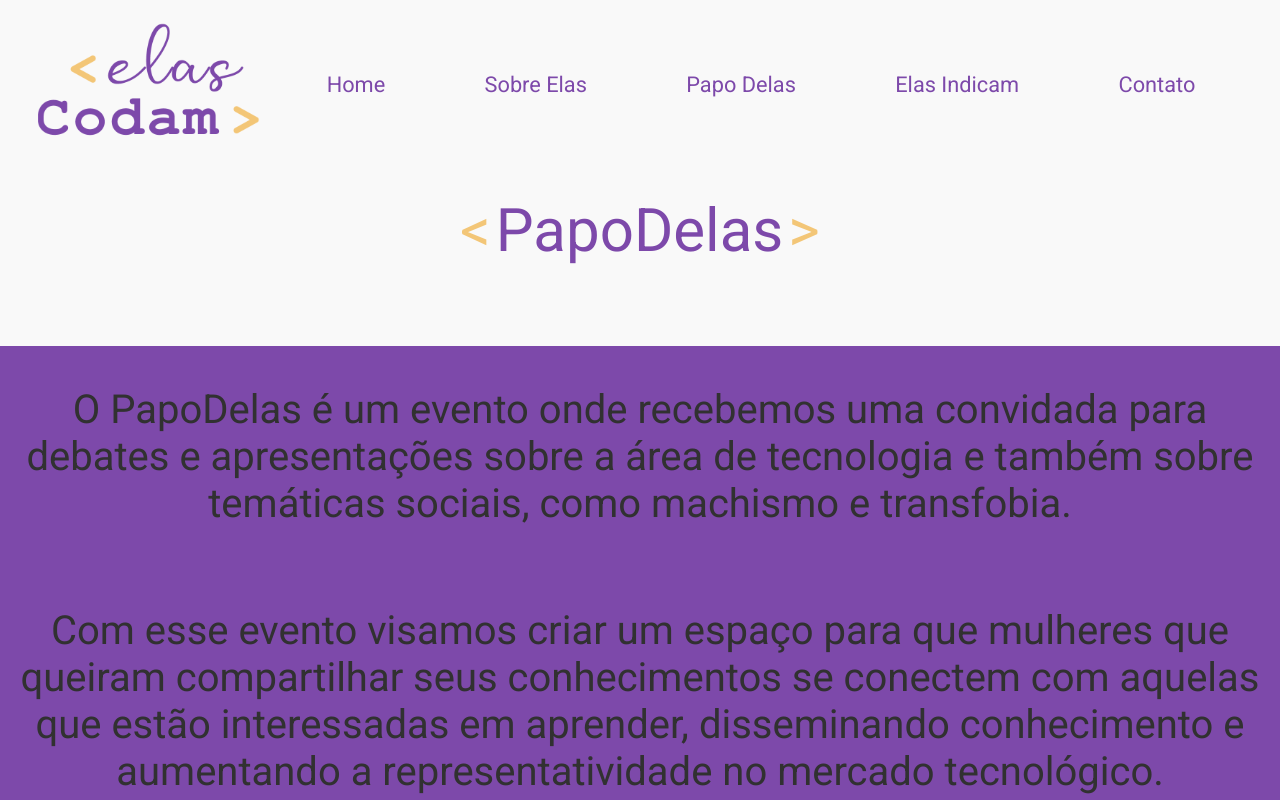
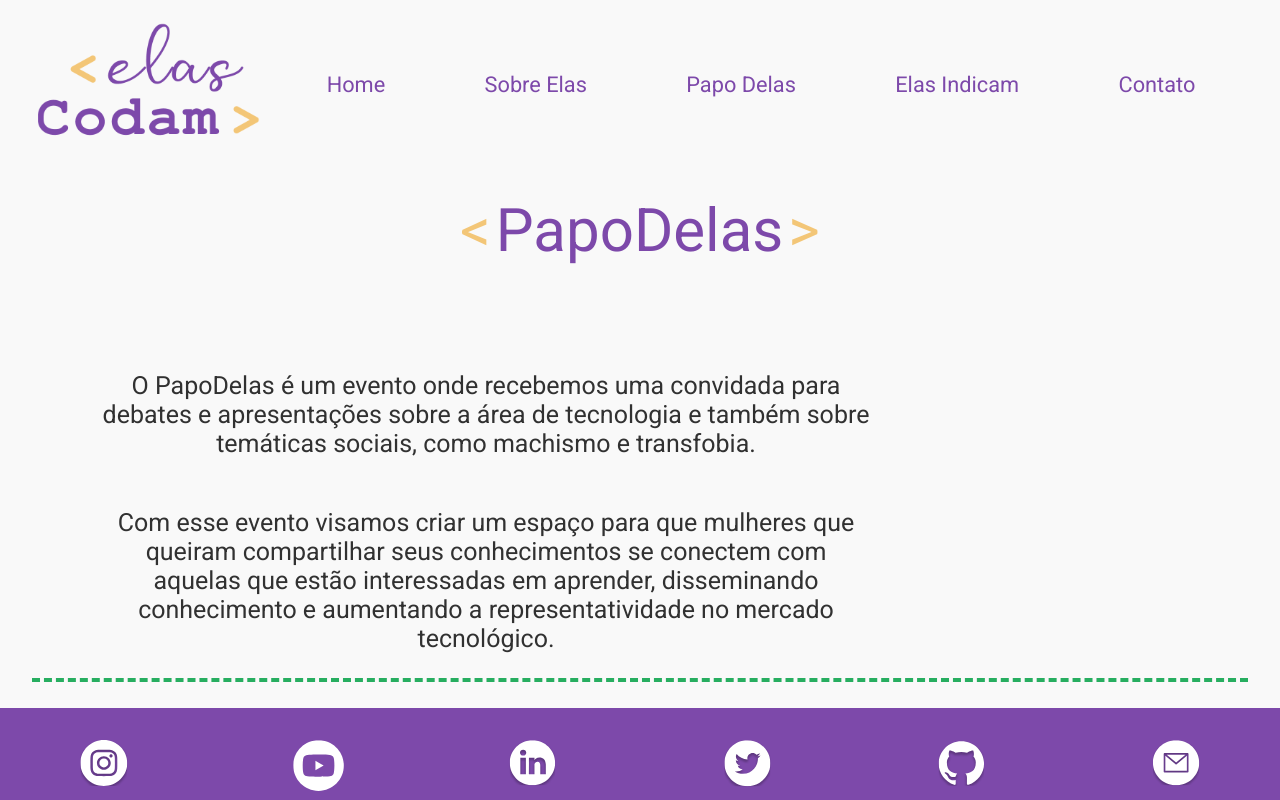
Before and after one commit to elascodam/elas-codam, a React (Create React App) app: page /papo-delas in a window 1280 px wide. Shown: the top 800 px of the page. Built offline with nearby package versions, Linux system fonts and the light colour scheme.

Commit message:
Padroniza o estilo de acordo com a Home

```diff
--- /dev/null
+++ b/src/componets/IntroPapoDelas/IntroPapoDelas.jsx
@@ -0,0 +1,20 @@
+import React from 'react';
+import { PapoDelasText } from '../../Constants';
+import {
+  IntroContainer,
+  TextContainer,
+  Paragraph
+} from './styles';
+
+const IntroPapoDelas = () => {
+  return (
+    <IntroContainer>
+      <TextContainer>
+        <Paragraph fontSize="25px">{PapoDelasText.Paragraph1}</Paragraph>
+        <Paragraph fontSize="25px">{PapoDelasText.Paragraph2}</Paragraph>
+      </TextContainer>
+    </IntroContainer>
+  )
+}
+
+export default IntroPapoDelas;
--- /dev/null
+++ b/src/componets/IntroPapoDelas/styles.js
@@ -0,0 +1,47 @@
+import styled from "styled-components";
+
+export const IntroContainer = styled.div`
+  border-bottom: 4px dashed var(--LIME_GREEN);
+  display: flex;
+  margin: auto;
+  width: 95vw;
+`;
+
+export const TextContainer = styled.div`
+  display: flex;
+  flex-direction: column;
+  justify-content: center;
+  margin: 0 70px;
+  width: 60vw;
+
+  @media (max-width: 1100px) {
+    display: flex;
+    justify-content: center;
+  }
+
+  @media (max-width: 400px) {
+    display: flex;
+    justify-content: center;
+    margin: 0 auto;
+    width: 40vw;
+  }
+`;
+
+export const Paragraph = styled.p`
+  color: var(--DARK_GRAY);
+  font-size: ${(props) => (props.fontSize ? props.fontSize : "20px")};
+  text-align: center;
+
+  @media (max-width: 1100px) {
+    font-size: 20px;
+  }
+
+  @media (max-width: 800px) {
+    font-size: 16px;
+    width: 40vw;
+  }
+
+  @media (max-width: 400px) {
+    font-size: 12px;
+  }
+`;
--- a/src/componets/index.js
+++ b/src/componets/index.js
@@ -2,3 +2,4 @@ export { default as IntroElasCodam } from "./IntroElasCodam/IntroElasCodam.jsx";
 export { default as Header } from "./Header/Header";
 export { default as Footer } from "./Footer/Footer";
 export { default as PageTemplate } from "./PageTemplate/PageTemplate";
+export { default as IntroPapoDelas } from "./IntroPapoDelas/IntroPapoDelas";
--- a/src/pages/PapoDelas/PapoDelas.jsx
+++ b/src/pages/PapoDelas/PapoDelas.jsx
@@ -1,24 +1,22 @@
 import React from "react";
-import { PageTemplate } from "../../componets";
-import { Paragraph } from "../../componets/IntroElasCodam/styles";
+import { PageTemplate, IntroPapoDelas } from "../../componets";
 import { Pages, PapoDelasText } from "../../Constants";
 import {
   Title,
   Span,
-  TextContainer,
+  PapoDelasContainer,
 } from './styles';
 
 const PapoDelas = () => (
   <PageTemplate page={Pages.PapoDelas}>
-    <Title fontSize="60px">
-    <Span fontSize="60px">&lt;</Span>
-    {PapoDelasText.Title}
-    <Span fontSize="60px">&gt;</Span>
-    </Title>
-    <TextContainer>
-      <Paragraph fontSize="40px">{PapoDelasText.Paragraph1}</Paragraph>
-      <Paragraph fontSize="40px">{PapoDelasText.Paragraph2}</Paragraph>
-    </TextContainer>
+    <PapoDelasContainer>
+      <Title fontSize="60px">
+      <Span fontSize="60px">&lt;</Span>
+        {PapoDelasText.Title}
+      <Span fontSize="60px">&gt;</Span>
+      </Title>
+    <IntroPapoDelas />
+    </PapoDelasContainer>
   </PageTemplate>
 );
 
--- a/src/pages/PapoDelas/styles.js
+++ b/src/pages/PapoDelas/styles.js
@@ -24,6 +24,12 @@ color: var(--VIOLET);
   }
 `;
 
+export const PapoDelasContainer = styled.div`
+  margin: 0;
+  padding: 0;
+`;
+
+
 export const Span = styled.span`
 color: var(--SOFT_ORANGE);
   font-size: ${(props) => (props.fontSize ? props.fontSize : "20px")};
@@ -44,7 +50,7 @@ color: var(--SOFT_ORANGE);
   }
 `;
 
-export const TextContainer = styled.div`
+/* export const TextContainer = styled.div`
   display: flex;
   flex-direction: column;
   justify-content: center;
@@ -82,3 +88,4 @@ export const Paragraph = styled.p`
     font-size: 12px;
   }
 `
+ */
```
